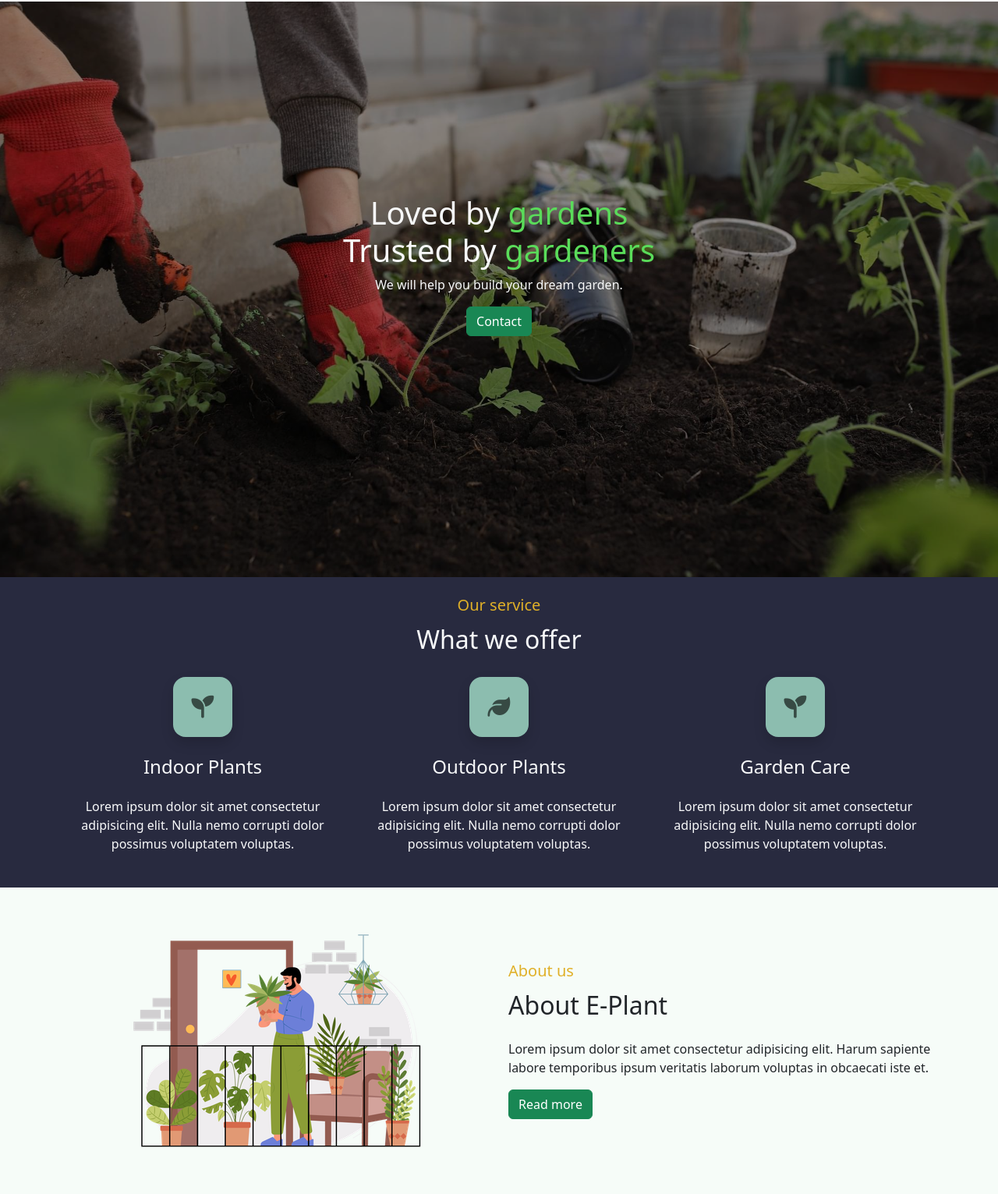
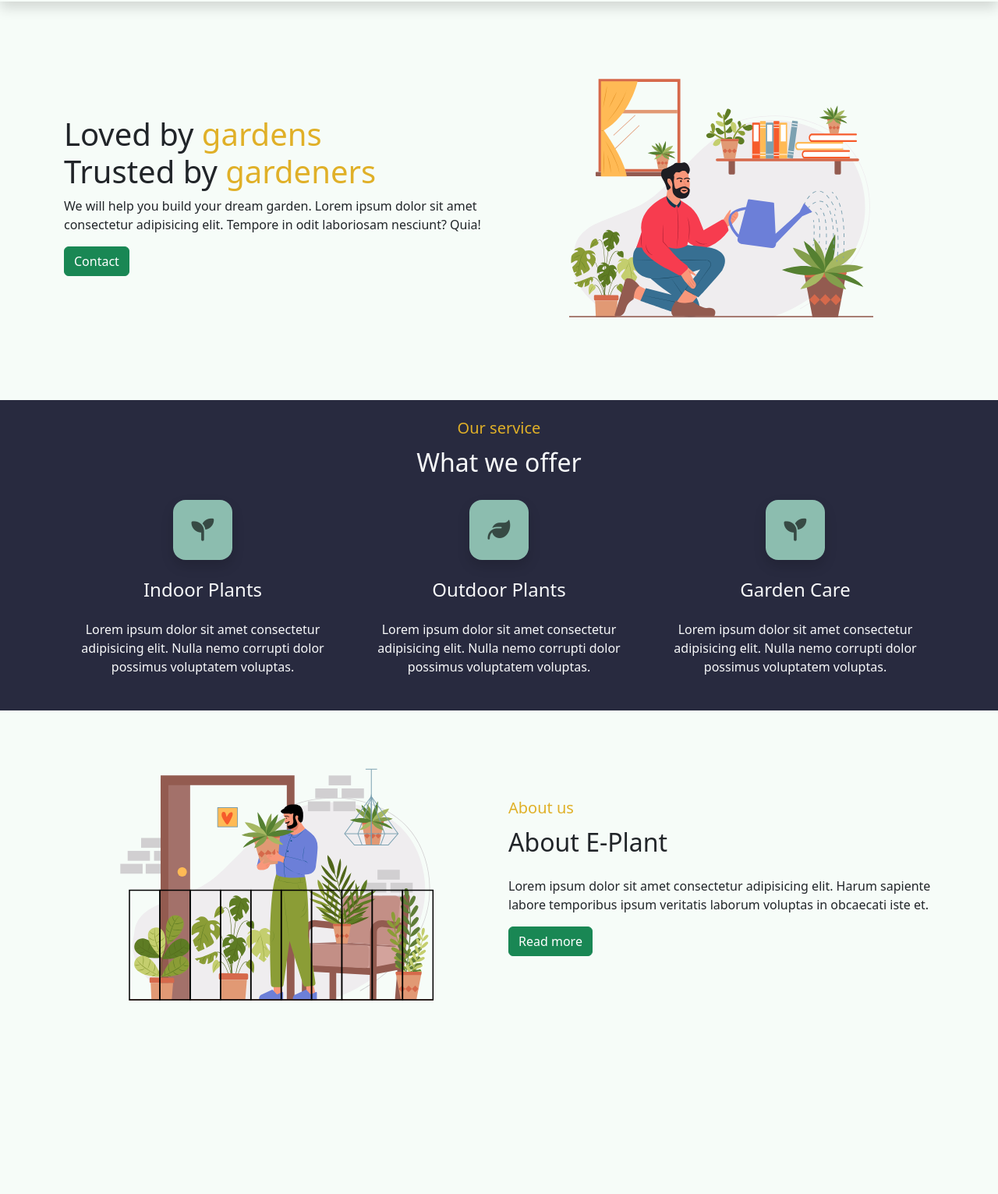
Before and after one commit to Ludzikk/Flora, a website: page index.html in a window 1280 px wide. Shown: the part 60-1591 px from the top of the page at 78% size. After the commit the page ends 1400 px from the top, so only its background shows below. Drawn offline with nearby package versions, Linux system fonts and the light colour scheme.

Commit message:
first sections

```diff
--- a/index.html
+++ b/index.html
@@ -12,7 +12,7 @@
 </head>
 
 <body>
- <nav class="navbar navbar-expand-sm fs-5 fixed-top bg-light">
+ <nav class="navbar navbar-expand-sm fs-5 fixed-top nav shadow">
     <div class="container">
       <a href="#" class="navbar-brand">Flora</a>
 
@@ -32,15 +32,22 @@
       </div>
     </div>
   </nav>
- <header class="header d-flex flex-column align-items-center justify-content-center">
-    <div class="container text-light header__text d-flex flex-column align-items-center text-center">
-      <h1>Loved by <span class="green-text">gardens</span><br>
-        Trusted by <span class="green-text">gardeners</span></h1>
-      <p>We will help you build your dream garden.</p>
-      <button class="btn btn-success header__btn">Contact</button>
+ <header class="pt-5 pb-5">
+  <div class="pt-5 container text-dark header__text">
+    <div class="row">
+      <div class="col-12 col-lg-6 d-flex flex-column align-items-center text-center justify-content-lg-center align-items-lg-start text-lg-start">
+        <h1>Loved by <span class="orange-text">gardens</span><br>
+          Trusted by <span class="orange-text">gardeners</span></h1>
+        <p>We will help you build your dream garden. Lorem ipsum dolor sit amet consectetur adipisicing elit. Tempore in odit laboriosam nesciunt? Quia!
+        </p>
+        <button class="btn btn-success header__btn">Contact</button>
+      </div>
+      <div class="col-12 col-lg-6">
+        <img src="./dist/svg/header.svg" alt="Man with watering can">
+      </div>
     </div>
-    <div class="header__bg"></div>
-  </header>
+  </div>
+</header>
  <main class="main text-light">
     <section class="section-color-1">
         <div class="container pt-4 pb-4 d-flex flex-column align-items-center">
@@ -83,12 +90,12 @@
         <div class="container">
             <div class="row text-dark">
                 <div class="col-12 col-lg-6 d-flex justify-content-center">
-                    <img class="object-fit-cover" src="./dist/img/aboutimg.png" alt="Man on balcony with plants.">
+                    <img class="w-100" src="./dist/svg/aboutus.svg" alt="Man on balcony with plants.">
                 </div>
                 <div class="col-12 col-lg-6 d-lg-flex flex-lg-column justify-content-lg-center">
                     <h2 class="orange-text fs-5 text-center text-lg-start">About us</h2>
                     <p class="pb-1 fs-2 text-center text-lg-start">About E-Plant</p>
-                    <p>Lorem ipsum dolor sit amet consectetur adipisicing elit. Harum sapiente labore temporibus ipsum
+                    <p class="text-center text-lg-start">Lorem ipsum dolor sit amet consectetur adipisicing elit. Harum sapiente labore temporibus ipsum
                         veritatis laborum voluptas in obcaecati iste et.</p>
                     <div class="d-flex justify-content-center justify-content-lg-start">
                         <button class="btn btn-success">Read more</button>
--- a/src/sass/_colors.scss
+++ b/src/sass/_colors.scss
@@ -1,3 +1,4 @@
 $section-color-1: #282A3F;
-$text-header-green: rgb(90, 220, 90);
+$text-header-green: #358235;
 $text-secondary: #E0B028;
+$body-color: #f6fcf8;
--- a/src/sass/_global.scss
+++ b/src/sass/_global.scss
@@ -1,7 +1,7 @@
 @use "./colors" as *;
 
 body {
-	background: #f6fcf8;
+	background: $body-color;
 	overflow-x: hidden;
 }
 
--- a/src/sass/_nav.scss
+++ b/src/sass/_nav.scss
@@ -1,3 +1,5 @@
+@use "./colors" as *;
+
 .nav {
-
+    background: $body-color;
 }
```
Also changed, not shown: dist/css/style.min.css, dist/img/headerimg.png (added), dist/svg/aboutus.svg (added), dist/svg/header.svg (added), src/img/headerimg.png (added), 3 other files.
